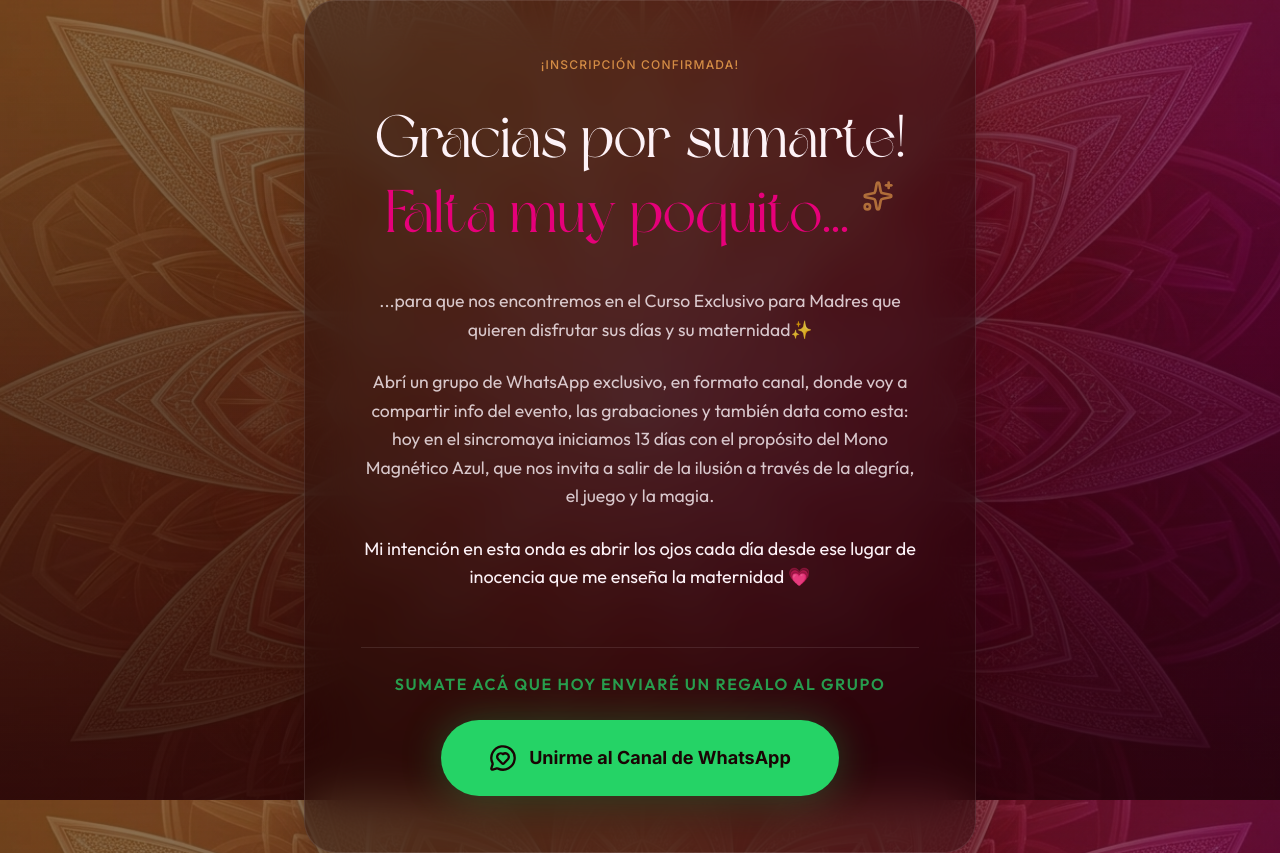
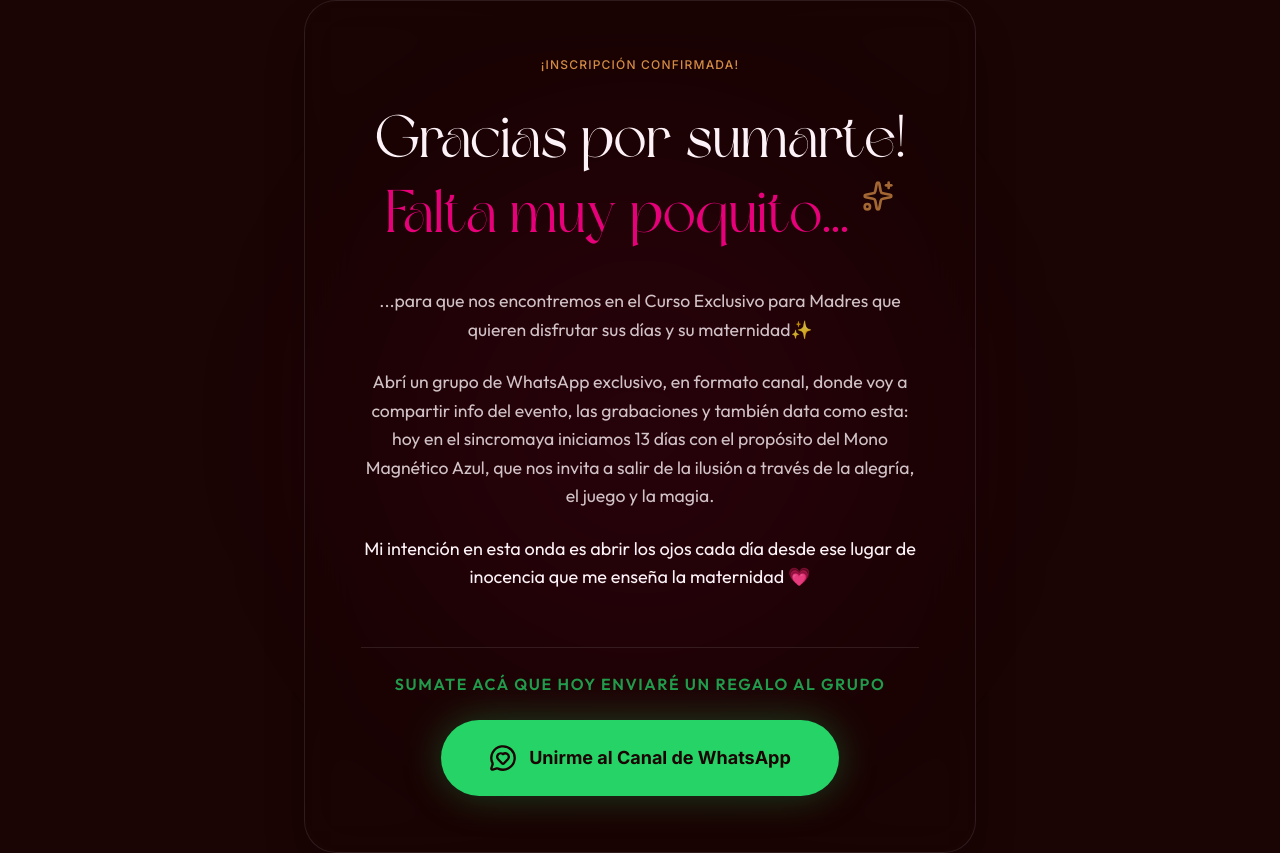
Before and after one commit to quimeymorando/formulario-Cata, a React (Vite) app: page /confirmacion-lavosdelamaternidad in a window 1280 px wide. Built offline with nearby package versions, Linux system fonts and the light colour scheme.

Commit message:
fix(ui): resolve iOS Safari background whitespace bugs

```diff
--- a/src/index.css
+++ b/src/index.css
@@ -25,17 +25,29 @@
   html, body {
     margin: 0;
     padding: 0;
-    /* Fondo con imagen orgánica y overlay delicado */
+    background-color: var(--color-brand-dark); /* Evita espacios en blanco */
+    color: var(--color-brand-purple);
+    font-family: var(--font-inter);
+    overflow-x: hidden;
+    min-height: 100vh;
+  }
+
+  body::before {
+    content: '';
+    position: fixed;
+    top: 0;
+    left: 0;
+    width: 100vw;
+    height: 100vh;
+    height: 100dvh;
+    z-index: -10;
     background-image:
       linear-gradient(to bottom, rgba(26, 4, 4, 0.5), rgba(26, 4, 4, 0.85)),
       url('/Mejora_calidad_imagen_202604061631.jpeg');
     background-size: cover;
     background-position: center;
     background-repeat: no-repeat;
-    background-attachment: fixed;
-    color: var(--color-brand-purple);
-    font-family: var(--font-inter);
-    overflow-x: hidden;
-    min-height: 100vh;
+    pointer-events: none;
+    will-change: transform;
   }
 }
--- a/src/pages/ConfirmationPage.jsx
+++ b/src/pages/ConfirmationPage.jsx
@@ -4,7 +4,7 @@ import { Sparkles, MessageCircleHeart } from 'lucide-react'
 
 const ConfirmationPage = () => {
   return (
-    <main className="flex items-center justify-center min-h-screen w-full px-6 py-16 md:py-0 overflow-hidden relative">
+    <main className="flex items-center justify-center min-h-[100dvh] w-full px-6 py-16 md:py-0 overflow-hidden relative">
       {/* Luces decorativas sutiles en el fondo */}
       <div className="absolute top-1/2 left-1/2 -translate-x-1/2 -translate-y-1/2 w-[90vw] h-[90vw] md:w-[40vw] md:h-[40vw] bg-primary-pink/10 rounded-full blur-[100px] pointer-events-none"></div>
 
```
